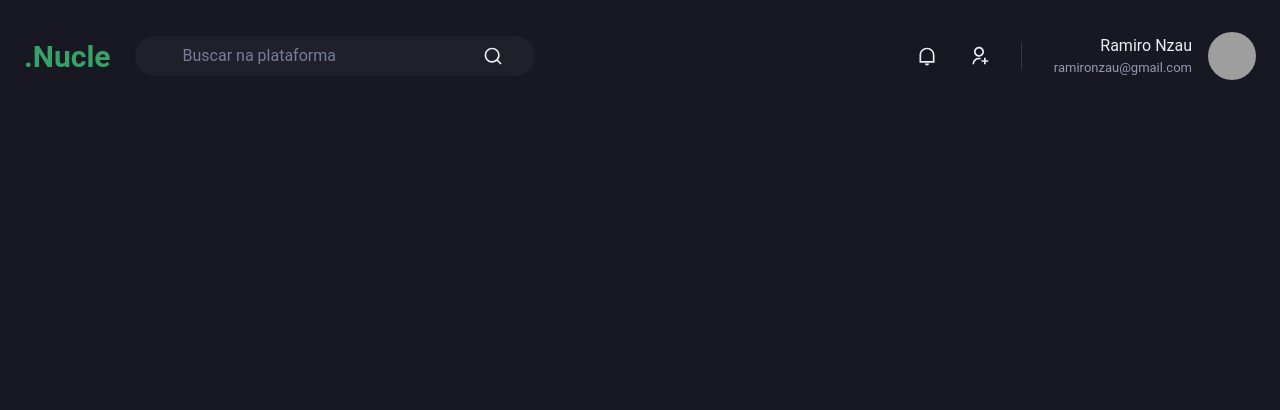
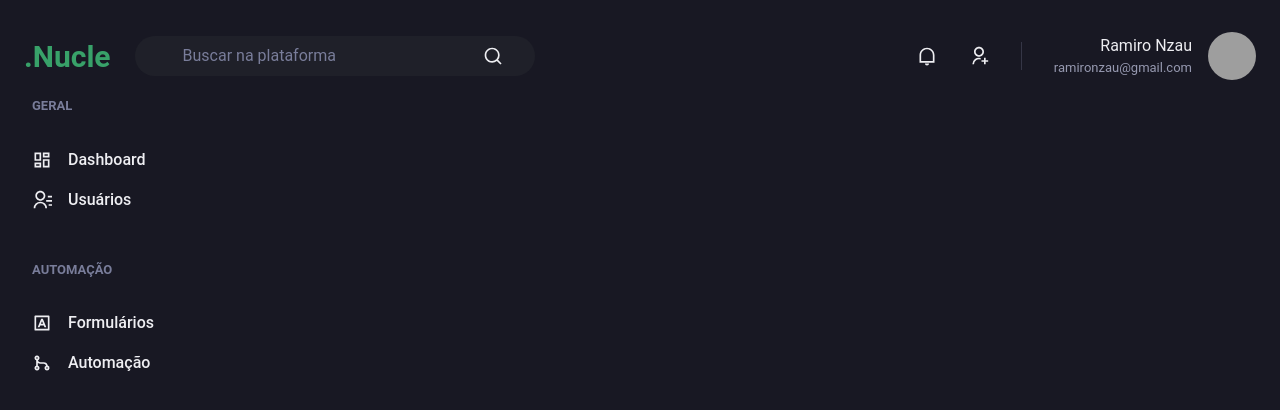
Before and after one commit to Ramiro-Rfn/nucle, a Next.js app: page /dashboard in a window 1280 px wide. Shown: the top 410 px of the page. Built offline with nearby package versions, Linux system fonts and the light colour scheme; grey boxes are pictures that could not be loaded.

Commit message:
creating basic sidebar layout

```diff
--- /dev/null
+++ b/src/components/Sidebar.tsx
@@ -0,0 +1,40 @@
+import { Box, Icon, Link, Stack, Text } from "@chakra-ui/react";
+import { RiContactsLine, RiDashboardLine, RiGitMergeLine, RiInputMethodLine } from "react-icons/ri";
+
+export function Sidebar() {
+    return (
+        <Box as="aside" w='64' mr='8' ml='8'>
+            <Stack spacing='12' align='flex-start'>
+                <Box>
+                    <Text fontWeight='bold' color='gray.400' fontSize='small'>GERAL</Text>
+                    <Stack spacing='4' mt='8' align='stretch'>
+                        <Link display='flex' alignItems='center' color='gray.500'>
+                            <Icon as={RiDashboardLine} fontSize='20'/>
+                            <Text ml='4' fontWeight='medium'>Dashboard</Text>
+                        </Link>
+
+                        <Link display='flex' alignItems='center' color='gray.500'>
+                            <Icon as={RiContactsLine} fontSize='20'/>
+                            <Text ml='4' fontWeight='medium'>Usuários</Text>
+                        </Link>
+                    </Stack>
+                </Box>
+
+                <Box>
+                    <Text fontWeight='bold' color='gray.400' fontSize='small'>AUTOMAÇÃO</Text>
+                    <Stack spacing='4' mt='8' align='stretch'>
+                        <Link display='flex' alignItems='center' color='gray.500'>
+                            <Icon as={RiInputMethodLine} fontSize='20'/>
+                            <Text ml='4' fontWeight='medium'>Formulários</Text>
+                        </Link>
+
+                        <Link display='flex' alignItems='center' color='gray.500'>
+                            <Icon as={RiGitMergeLine} fontSize='20'/>
+                            <Text ml='4' fontWeight='medium'>Automação</Text>
+                        </Link>
+                    </Stack>
+                </Box>
+            </Stack>
+        </Box>
+    )
+}
--- a/src/pages/dashboard.tsx
+++ b/src/pages/dashboard.tsx
@@ -1,6 +1,7 @@
 import { Flex } from "@chakra-ui/react";
 import Head from "next/head";
 import { Header } from "../components/Header";
+import { Sidebar } from "../components/Sidebar";
 
 export default function DashBoard() {
     return (
@@ -10,7 +11,7 @@
                 <Header/>
 
                 <Flex w=''>
-
+                    <Sidebar/>
                 </Flex>
             </Flex>
         </>
```
